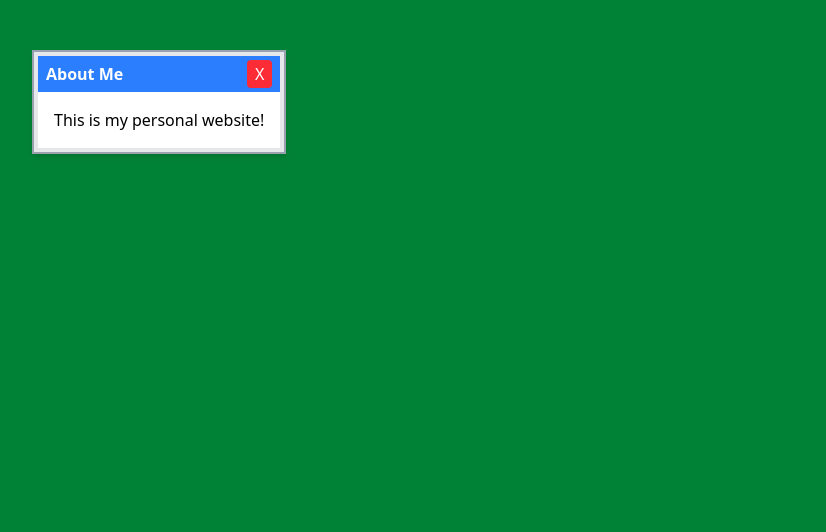
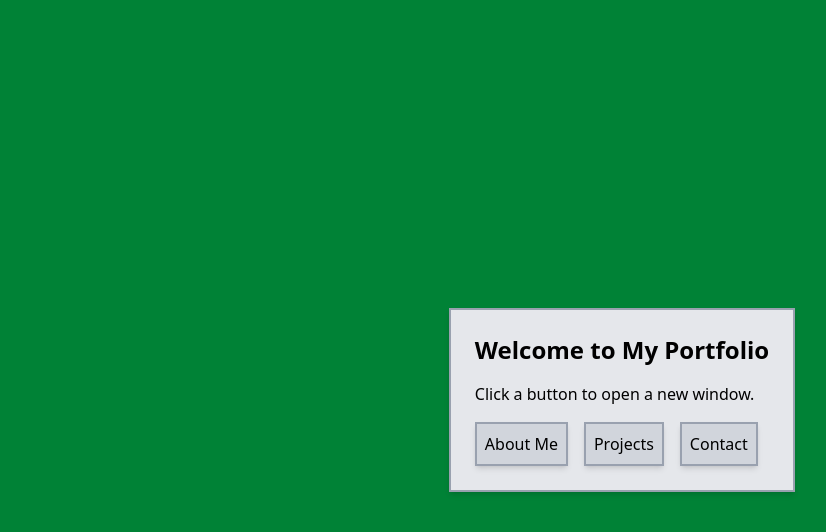
Before and after one commit to notacoham/alexcottam-portfolio, a React (Vite) app: page / in a window 1280 px wide. Shown: the top 532 px of the page, without its empty margins (18-844 px from the left). Built offline with nearby package versions, Linux system fonts and the light colour scheme.

Commit message:
clean up dependencies, add draggable window files and basic functionality

```diff
--- a/package.json
+++ b/package.json
@@ -10,9 +10,9 @@
     "preview": "vite preview"
   },
   "dependencies": {
+    "@dnd-kit/core": "^6.3.1",
+    "@dnd-kit/modifiers": "^9.0.0",
     "react": "^19.1.1",
-    "react-dnd": "^16.0.1",
-    "react-dnd-html5-backend": "^16.0.1",
     "react-dom": "^19.1.1"
   },
   "devDependencies": {
--- a/src/App.jsx
+++ b/src/App.jsx
@@ -1,16 +1,97 @@
-import { DndProvider } from "react-dnd";
-import { HTML5Backend } from "react-dnd-html5-backend";
+import { useState } from "react";
+import DraggableWindow from "./components/DraggableWindow";
+import { DndContext } from "@dnd-kit/core";
+import { restrictToWindowEdges } from "@dnd-kit/modifiers";
 import Window from "./components/Window";
 
 function App() {
+    const [windows, setWindows] = useState([]);
+
+    const handleDragEnd = (event) => {
+        const { active, delta } = event;
+        setWindows((prevWindows) =>
+            prevWindows.map((win) =>
+                win.id === active.id
+                    ? {
+                          ...win,
+                          position: {
+                              x: win.position.x + delta.x,
+                              y: win.position.y + delta.y,
+                          },
+                      }
+                    : win
+            )
+        );
+    };
+
+    const openWindow = (windowId, title) => {
+        if (!windows.find((win) => win.id === windowId)) {
+            setWindows([
+                ...windows,
+                { id: windowId, title: title, position: { x: 50, y: 50 } },
+            ]);
+        }
+    };
+
+    const closeWindow = (windowId) => {
+        setWindows(windows.filter((win) => win.id !== windowId));
+    };
+
     return (
-        <DndProvider backend={HTML5Backend}>
-            <div className="h-screen w-screen bg-green-700 relative overflow-hidden">
-                <Window title="About Me">
-                    <p>This is my personal website!</p>
-                </Window>
+        <DndContext
+            onDragEnd={handleDragEnd}
+            modifiers={[restrictToWindowEdges]}
+        >
+            <div className="h-screen w-screen bg-green-700 relative overflow-hidden flex items-center justify-center">
+                {/* Main "Desktop" Window */}
+                <div className="bg-gray-200 border-2 border-solid border-gray-400 shadow-md p-6 max-w-lg">
+                    <h1 className="text-2xl font-bold mb-4">
+                        Welcome to My Portfolio
+                    </h1>
+                    <p className="mb-4">Click a button to open a new window.</p>
+                    <div className="space-x-4">
+                        <button
+                            className="bg-gray-300 hover:bg-gray-400 p-2 border-2 border-solid border-gray-400 shadow-md"
+                            onClick={() => openWindow("about-me", "About Me")}
+                        >
+                            About Me
+                        </button>
+                        <button
+                            className="bg-gray-300 hover:bg-gray-400 p-2 border-2 border-solid border-gray-400 shadow-md"
+                            onClick={() => openWindow("projects", "Projects")}
+                        >
+                            Projects
+                        </button>
+                        <button
+                            className="bg-gray-300 hover:bg-gray-400 p-2 border-2 border-solid border-gray-400 shadow-md"
+                            onClick={() => openWindow("contact", "Contact")}
+                        >
+                            Contact
+                        </button>
+                    </div>
+                </div>
+
+                {windows.map((win) => (
+                    <DraggableWindow
+                        key={win.id}
+                        id={win.id}
+                        title={win.title}
+                        onClose={() => closeWindow(win.id)}
+                        initialPosition={win.position}
+                    >
+                        {win.id === "about-me" && (
+                            <p>This is the About Me window content.</p>
+                        )}
+                        {win.id === "projects" && (
+                            <p>This is the Projects window content.</p>
+                        )}
+                        {win.id === "contact" && (
+                            <p>This is the Contact window content.</p>
+                        )}
+                    </DraggableWindow>
+                ))}
             </div>
-        </DndProvider>
+        </DndContext>
     );
 }
 
--- /dev/null
+++ b/src/components/DraggableWindow.jsx
@@ -0,0 +1,38 @@
+import { useDraggable } from "@dnd-kit/core";
+import Window from "./Window";
+import { useRef } from "react";
+
+const DraggableWindow = ({ id, title, children, initialPosition, onClose }) => {
+    const handleRef = useRef(null);
+
+    const { attributes, listeners, setNodeRef, transform, isDragging } =
+        useDraggable({
+            id: id,
+        });
+
+    const style = {
+        position: "absolute",
+        left: initialPosition.x,
+        top: initialPosition.y,
+        zIndex: isDragging ? 10 : 1,
+        transform: transform
+            ? `translate3d(${transform.x}px, ${transform.y}px, 0)`
+            : undefined,
+    };
+
+    return (
+        <div ref={setNodeRef} style={style}>
+            <Window
+                title={title}
+                onClose={onClose}
+                handleRef={handleRef}
+                attributes={attributes}
+                listeners={listeners}
+            >
+                {children}
+            </Window>
+        </div>
+    );
+};
+
+export default DraggableWindow;
--- a/src/components/Window.jsx
+++ b/src/components/Window.jsx
@@ -1,38 +1,31 @@
-import { useRef } from "react";
-import { useDrag } from "react-dnd";
-
 const Window = ({
     title,
     children,
-    initialPosition = { top: 50, left: 50 },
+    onClose,
+    handleRef,
+    attributes,
+    listeners,
 }) => {
-    const [{ isDragging }, drag] = useDrag(() => ({
-        type: "window",
-        item: { id: title },
-        collect: (monitor) => ({
-            isDragging: monitor.isDragging(),
-        }),
-    }));
-
-    const ref = useRef(null);
-    drag(ref);
-
-    const style = {
-        position: "absolute",
-        top: initialPosition.top,
-        left: initialPosition.left,
-        zIndex: isDragging ? 2 : 1, // Optional: bring to front when dragging
+    const handleCloseClick = (event) => {
+        event.stopPropagation();
+        onClose();
     };
 
     return (
-        <div
-            ref={ref}
-            className="bg-gray-200 border-2 border-solid border-gray-400 shadow-md p-1"
-            style={style}
-        >
-            <div className="flex justify-between items-center bg-blue-500 text-white px-2 py-1 cursor-move">
-                <span className="font-bold">{title}</span>
-                <button className="bg-red-500 hover:bg-red-600 text-white px-2 py-0.5 rounded-sm">
+        <div className="bg-gray-200 border-2 border-solid border-gray-400 shadow-md p-1">
+            <div className="flex justify-between items-center bg-blue-500 text-white px-2 py-1">
+                <span
+                    ref={handleRef}
+                    className="font-bold cursor-move flex-1"
+                    {...listeners}
+                    {...attributes}
+                >
+                    {title}
+                </span>
+                <button
+                    className="bg-red-500 hover:bg-red-600 text-white px-2 py-0.5 rounded-sm"
+                    onClick={handleCloseClick}
+                >
                     X
                 </button>
             </div>
```
Also changed, not shown: 1 other file (tests, documents, lock files or other folders).
